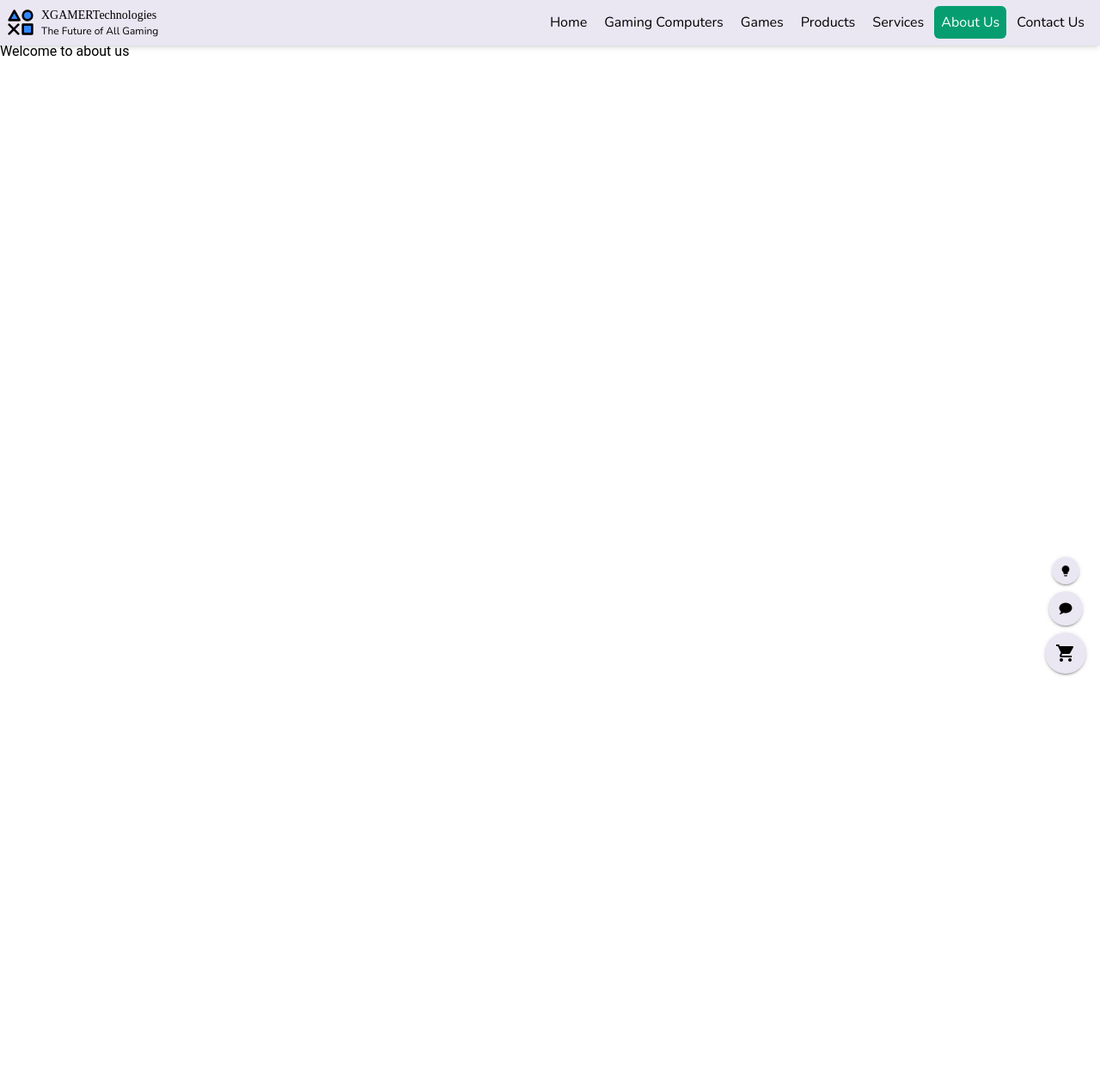
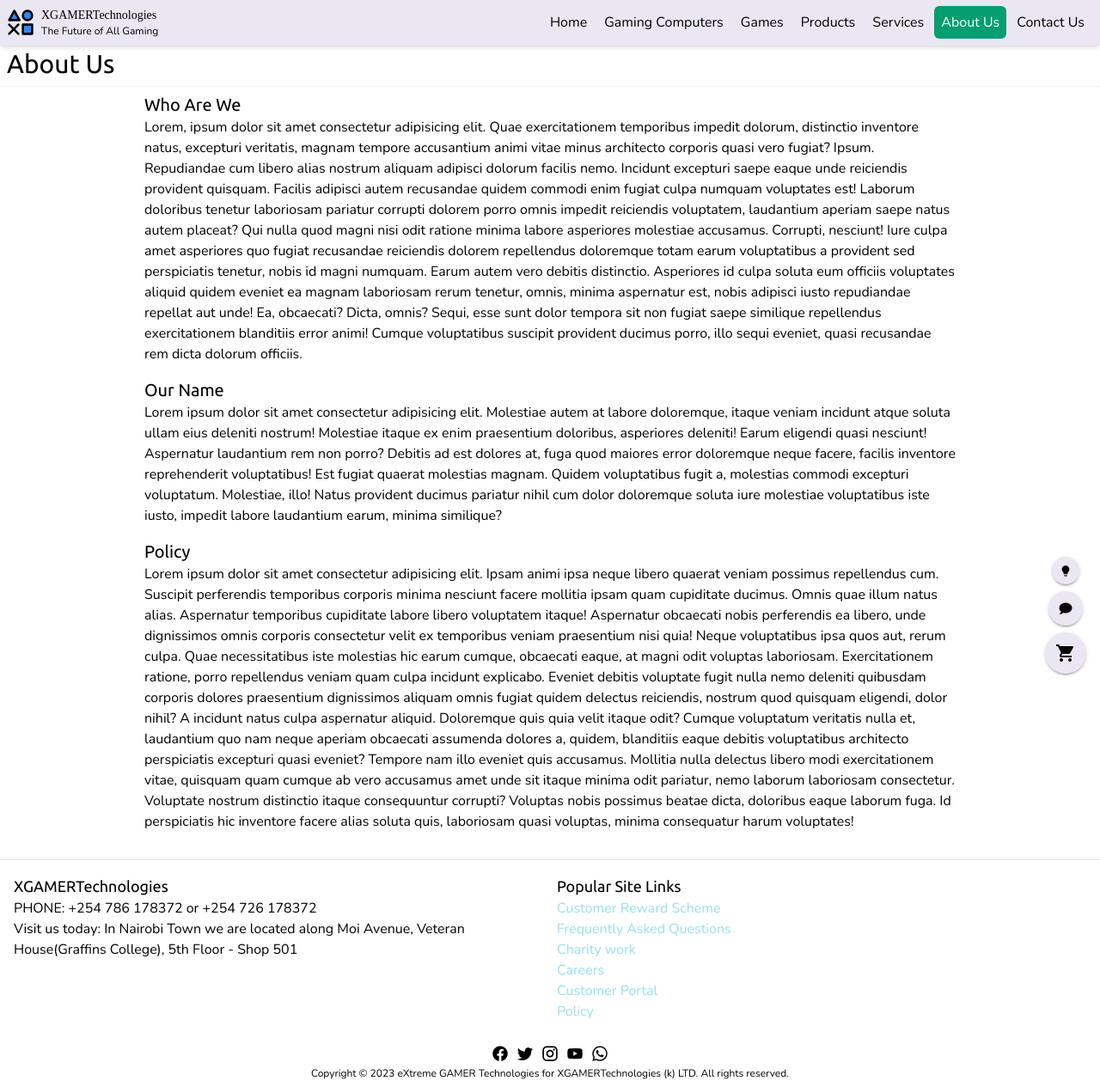
Before and after one commit to Q-T5/xgtech-rewrite, a Vue app: page /xgtech-rewrite/about-us in a window 1280 px wide. Shown: the whole page at 86% size. Before the commit the page ends 800 px from the top, so only its background shows below. Built offline with nearby package versions, Linux system fonts and the light colour scheme; a web font is replaced by a local one.

Commit message:
Create basic layout for about us

```diff
--- a/src/views/AboutUsView.vue
+++ b/src/views/AboutUsView.vue
@@ -1,10 +1,93 @@
 <template>
-  <h1>Welcome to about us</h1>
+  <TopInfoBarComp title="About Us" />
+  <div class="flex justify-center">
+    <div class="w-[75%] max-w-[75%] p-2">
+      <div class="mb-4">
+        <h1 class="font-ubuntu text-xl">Who Are We</h1>
+        <p class="font-nunito">
+          Lorem, ipsum dolor sit amet consectetur adipisicing elit. Quae
+          exercitationem temporibus impedit dolorum, distinctio inventore natus,
+          excepturi veritatis, magnam tempore accusantium animi vitae minus
+          architecto corporis quasi vero fugiat? Ipsum. Repudiandae cum libero
+          alias nostrum aliquam adipisci dolorum facilis nemo. Incidunt
+          excepturi saepe eaque unde reiciendis provident quisquam. Facilis
+          adipisci autem recusandae quidem commodi enim fugiat culpa numquam
+          voluptates est! Laborum doloribus tenetur laboriosam pariatur corrupti
+          dolorem porro omnis impedit reiciendis voluptatem, laudantium aperiam
+          saepe natus autem placeat? Qui nulla quod magni nisi odit ratione
+          minima labore asperiores molestiae accusamus. Corrupti, nesciunt! Iure
+          culpa amet asperiores quo fugiat recusandae reiciendis dolorem
+          repellendus doloremque totam earum voluptatibus a provident sed
+          perspiciatis tenetur, nobis id magni numquam. Earum autem vero debitis
+          distinctio. Asperiores id culpa soluta eum officiis voluptates aliquid
+          quidem eveniet ea magnam laboriosam rerum tenetur, omnis, minima
+          aspernatur est, nobis adipisci iusto repudiandae repellat aut unde!
+          Ea, obcaecati? Dicta, omnis? Sequi, esse sunt dolor tempora sit non
+          fugiat saepe similique repellendus exercitationem blanditiis error
+          animi! Cumque voluptatibus suscipit provident ducimus porro, illo
+          sequi eveniet, quasi recusandae rem dicta dolorum officiis.
+        </p>
+      </div>
+      <div class="my-4">
+        <h1 class="font-ubuntu text-xl">Our Name</h1>
+        <p class="font-nunito">
+          Lorem ipsum dolor sit amet consectetur adipisicing elit. Molestiae
+          autem at labore doloremque, itaque veniam incidunt atque soluta ullam
+          eius deleniti nostrum! Molestiae itaque ex enim praesentium doloribus,
+          asperiores deleniti! Earum eligendi quasi nesciunt! Aspernatur
+          laudantium rem non porro? Debitis ad est dolores at, fuga quod maiores
+          error doloremque neque facere, facilis inventore reprehenderit
+          voluptatibus! Est fugiat quaerat molestias magnam. Quidem voluptatibus
+          fugit a, molestias commodi excepturi voluptatum. Molestiae, illo!
+          Natus provident ducimus pariatur nihil cum dolor doloremque soluta
+          iure molestiae voluptatibus iste iusto, impedit labore laudantium
+          earum, minima similique?
+        </p>
+      </div>
+      <div class="my-4">
+        <h1 class="font-ubuntu text-xl">Policy</h1>
+        <p class="font-nunito">
+          Lorem ipsum dolor sit amet consectetur adipisicing elit. Ipsam animi
+          ipsa neque libero quaerat veniam possimus repellendus cum. Suscipit
+          perferendis temporibus corporis minima nesciunt facere mollitia ipsam
+          quam cupiditate ducimus. Omnis quae illum natus alias. Aspernatur
+          temporibus cupiditate labore libero voluptatem itaque! Aspernatur
+          obcaecati nobis perferendis ea libero, unde dignissimos omnis corporis
+          consectetur velit ex temporibus veniam praesentium nisi quia! Neque
+          voluptatibus ipsa quos aut, rerum culpa. Quae necessitatibus iste
+          molestias hic earum cumque, obcaecati eaque, at magni odit voluptas
+          laboriosam. Exercitationem ratione, porro repellendus veniam quam
+          culpa incidunt explicabo. Eveniet debitis voluptate fugit nulla nemo
+          deleniti quibusdam corporis dolores praesentium dignissimos aliquam
+          omnis fugiat quidem delectus reiciendis, nostrum quod quisquam
+          eligendi, dolor nihil? A incidunt natus culpa aspernatur aliquid.
+          Doloremque quis quia velit itaque odit? Cumque voluptatum veritatis
+          nulla et, laudantium quo nam neque aperiam obcaecati assumenda dolores
+          a, quidem, blanditiis eaque debitis voluptatibus architecto
+          perspiciatis excepturi quasi eveniet? Tempore nam illo eveniet quis
+          accusamus. Mollitia nulla delectus libero modi exercitationem vitae,
+          quisquam quam cumque ab vero accusamus amet unde sit itaque minima
+          odit pariatur, nemo laborum laboriosam consectetur. Voluptate nostrum
+          distinctio itaque consequuntur corrupti? Voluptas nobis possimus
+          beatae dicta, doloribus eaque laborum fuga. Id perspiciatis hic
+          inventore facere alias soluta quis, laboriosam quasi voluptas, minima
+          consequatur harum voluptates!
+        </p>
+      </div>
+    </div>
+  </div>
+  <ContactUsFooterComp />
 </template>
 
 <script lang="js">
+import ContactUsFooterComp from '../components/ContactUsFooterComp.vue';
+import TopInfoBarComp from '../components/TopInfoBarComp.vue';
+
 export default {
     name: "AboutUsView",
+    components: {
+      ContactUsFooterComp, TopInfoBarComp
+    },
     setup() {
 
     }
```
